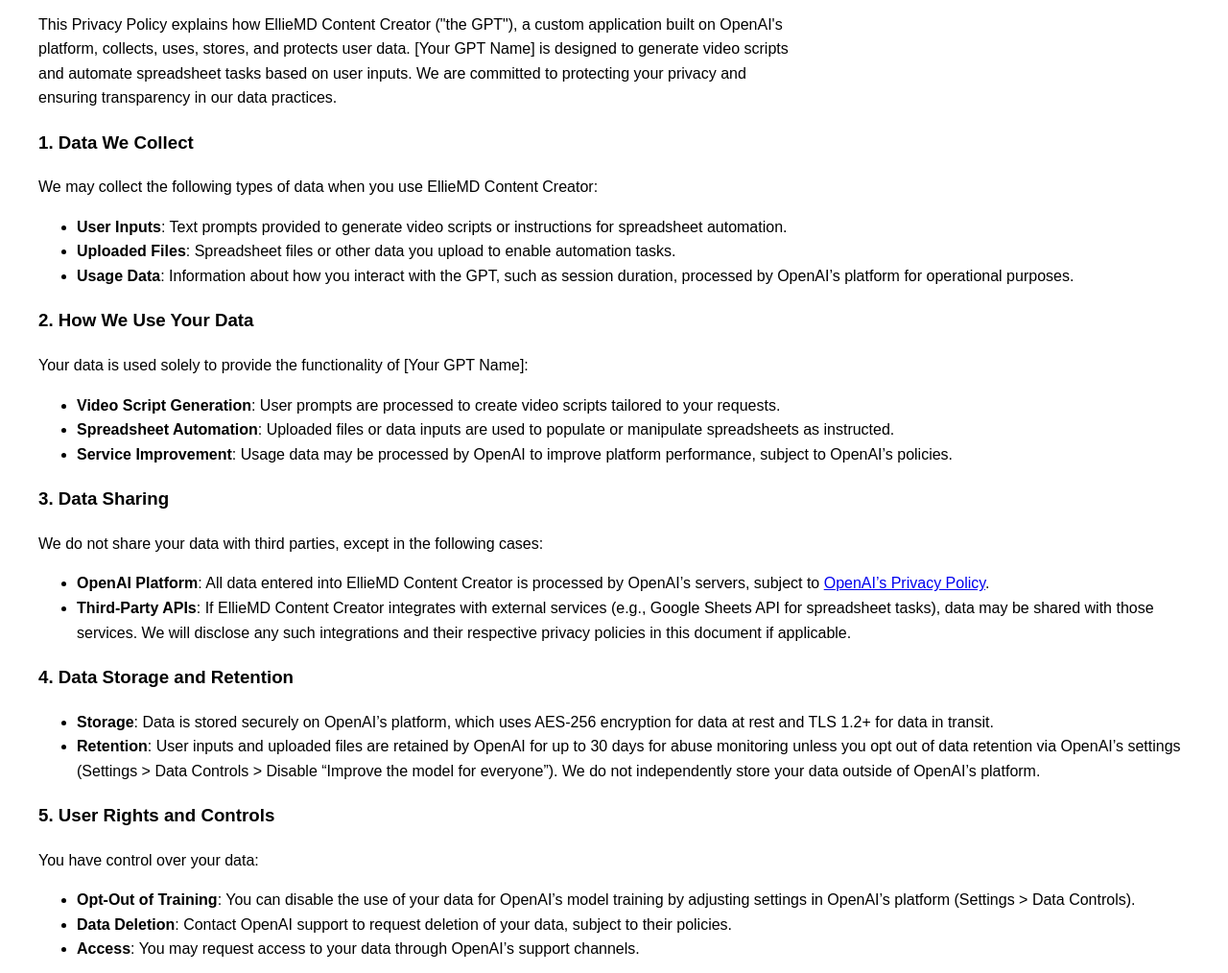
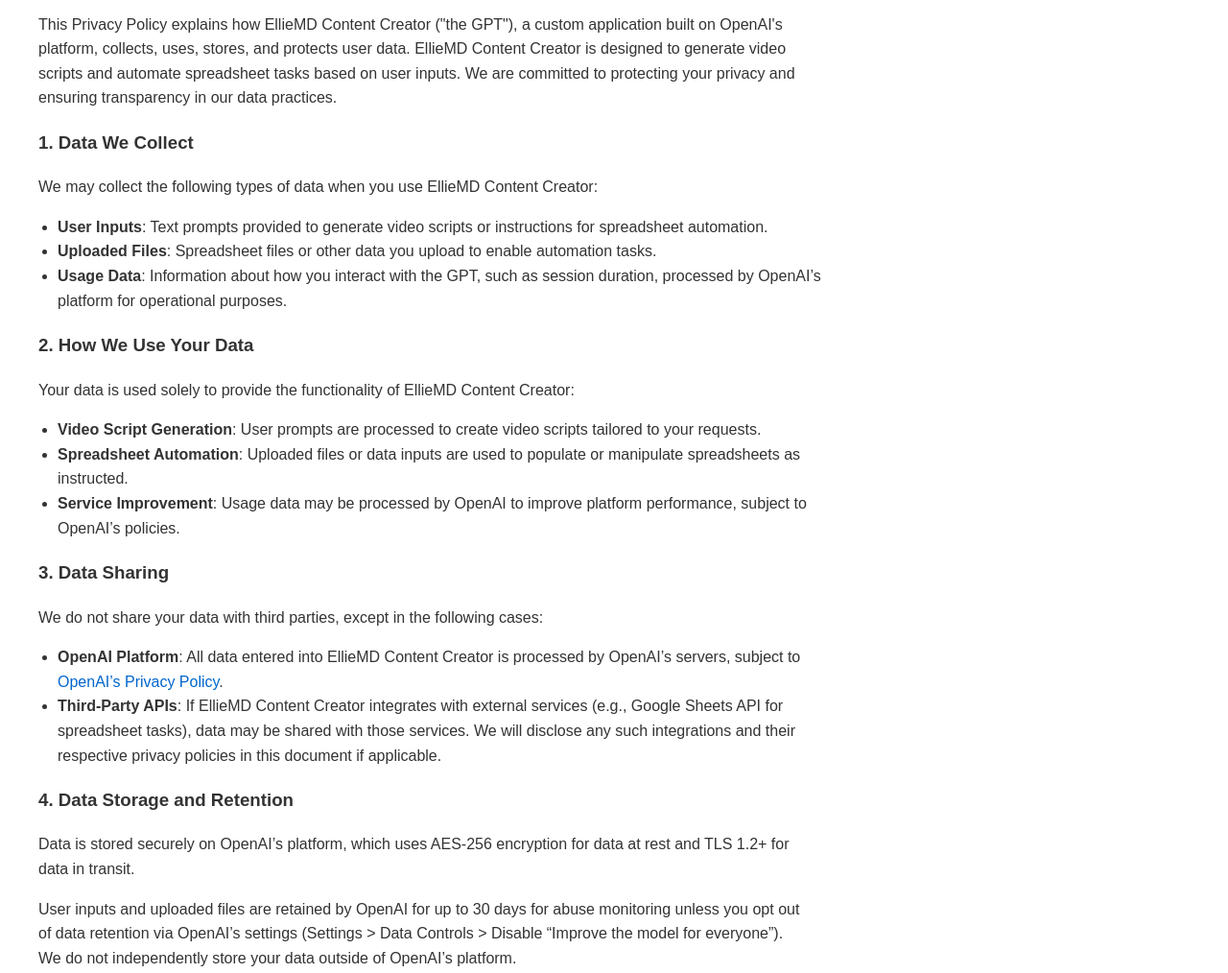
Before and after one commit to dustinhubbard5/.github.io, a plain HTML site: page index.html in a window 1280 px wide. Shown: the part 200-1214 px from the top of the page at 96% size. Drawn offline with Linux system fonts and the light colour scheme.

Commit message:
Update index.html

```diff
--- a/index.html
+++ b/index.html
@@ -3,63 +3,74 @@
 <head>
     <meta charset="UTF-8">
     <meta name="viewport" content="width=device-width, initial-scale=1.0">
-    <title>Privacy Policy</title>
+    <title>Privacy Policy - EllieMD Content Creator</title>
     <style>
-        body { font-family: Arial, sans-serif; margin: 40px; line-height: 1.6; }
-        h1 { color: #333; }
-        p { max-width: 800px; }
+        body {
+            font-family: Arial, sans-serif;
+            margin: 40px;
+            line-height: 1.6;
+            color: #333;
+        }
+        h1, h2, h3 {
+            color: #333;
+        }
+        p, ul {
+            max-width: 800px;
+        }
+        ul {
+            margin: 10px 0;
+            padding-left: 20px;
+        }
+        a {
+            color: #0066cc;
+            text-decoration: none;
+        }
+        a:hover {
+            text-decoration: underline;
+        }
     </style>
 </head>
 <body>
     <h1>Privacy Policy for EllieMD Content Creator</h1>
-    <!-- Replace with the privacy policy text below -->
-    <p><h2>Privacy Policy for EllieMD Content Creator</h2>
+
+    <h2>Privacy Policy for EllieMD Content Creator</h2>
     <p>Last Updated: September 1, 2025</p>
-
-<p>This Privacy Policy explains how EllieMD Content Creator ("the GPT"), a custom application built on OpenAI's platform, collects, uses, stores, and protects user data. [Your GPT Name] is designed to generate video scripts and automate spreadsheet tasks based on user inputs. We are committed to protecting your privacy and ensuring transparency in our data practices.</p>
+    <p>This Privacy Policy explains how EllieMD Content Creator ("the GPT"), a custom application built on OpenAI's platform, collects, uses, stores, and protects user data. EllieMD Content Creator is designed to generate video scripts and automate spreadsheet tasks based on user inputs. We are committed to protecting your privacy and ensuring transparency in our data practices.</p>
 
     <h3>1. Data We Collect</h3>
-<p>We may collect the following types of data when you use EllieMD Content Creator:
+    <p>We may collect the following types of data when you use EllieMD Content Creator:</p>
     <ul>
         <li><strong>User Inputs</strong>: Text prompts provided to generate video scripts or instructions for spreadsheet automation.</li>
         <li><strong>Uploaded Files</strong>: Spreadsheet files or other data you upload to enable automation tasks.</li>
         <li><strong>Usage Data</strong>: Information about how you interact with the GPT, such as session duration, processed by OpenAI’s platform for operational purposes.</li>
     </ul>
-</p>
 
     <h3>2. How We Use Your Data</h3>
-<p>Your data is used solely to provide the functionality of [Your GPT Name]:
+    <p>Your data is used solely to provide the functionality of EllieMD Content Creator:</p>
     <ul>
         <li><strong>Video Script Generation</strong>: User prompts are processed to create video scripts tailored to your requests.</li>
         <li><strong>Spreadsheet Automation</strong>: Uploaded files or data inputs are used to populate or manipulate spreadsheets as instructed.</li>
         <li><strong>Service Improvement</strong>: Usage data may be processed by OpenAI to improve platform performance, subject to OpenAI’s policies.</li>
     </ul>
-</p>
 
     <h3>3. Data Sharing</h3>
-<p>We do not share your data with third parties, except in the following cases:
+    <p>We do not share your data with third parties, except in the following cases:</p>
     <ul>
         <li><strong>OpenAI Platform</strong>: All data entered into EllieMD Content Creator is processed by OpenAI’s servers, subject to <a href="https://openai.com/privacy">OpenAI’s Privacy Policy</a>.</li>
         <li><strong>Third-Party APIs</strong>: If EllieMD Content Creator integrates with external services (e.g., Google Sheets API for spreadsheet tasks), data may be shared with those services. We will disclose any such integrations and their respective privacy policies in this document if applicable.</li>
     </ul>
-</p>
 
     <h3>4. Data Storage and Retention</h3>
-<p>
-<ul>
-    <li><strong>Storage</strong>: Data is stored securely on OpenAI’s platform, which uses AES-256 encryption for data at rest and TLS 1.2+ for data in transit.</li>
-    <li><strong>Retention</strong>: User inputs and uploaded files are retained by OpenAI for up to 30 days for abuse monitoring unless you opt out of data retention via OpenAI’s settings (Settings > Data Controls > Disable “Improve the model for everyone”). We do not independently store your data outside of OpenAI’s platform.</li>
-</ul>
-</p>
+    <p>Data is stored securely on OpenAI’s platform, which uses AES-256 encryption for data at rest and TLS 1.2+ for data in transit.</p>
+    <p>User inputs and uploaded files are retained by OpenAI for up to 30 days for abuse monitoring unless you opt out of data retention via OpenAI’s settings (Settings > Data Controls > Disable “Improve the model for everyone”). We do not independently store your data outside of OpenAI’s platform.</p>
 
     <h3>5. User Rights and Controls</h3>
-<p>You have control over your data:
+    <p>You have control over your data:</p>
     <ul>
         <li><strong>Opt-Out of Training</strong>: You can disable the use of your data for OpenAI’s model training by adjusting settings in OpenAI’s platform (Settings > Data Controls).</li>
         <li><strong>Data Deletion</strong>: Contact OpenAI support to request deletion of your data, subject to their policies.</li>
         <li><strong>Access</strong>: You may request access to your data through OpenAI’s support channels.</li>
     </ul>
-</p>
 
     <h3>6. Security Measures</h3>
     <p>We rely on OpenAI’s robust security practices to protect your data, including encryption and access controls. We do not independently store or process your data outside of OpenAI’s platform. You are responsible for ensuring that sensitive information, such as personally identifiable information (PII), is not included in prompts or uploaded files.</p>
@@ -71,8 +82,8 @@
     <p>We may update this Privacy Policy to reflect changes in EllieMD Content Creator’s functionality or legal requirements. The latest version will always be available at this URL, with the “Last Updated” date revised accordingly.</p>
 
     <h3>9. Contact Us</h3>
-<p>If you have questions about this Privacy Policy or how EllieMD Content Creator handles your data, please contact Dhubbard5@yahoo.com. For issues related to OpenAI’s platform, refer to <a href="https://openai.com/support">OpenAI Support</a>.</p>
+    <p>If you have questions about this Privacy Policy or how EllieMD Content Creator handles your data, please contact <a href="mailto:Dhubbard5@yahoo.com">Dhubbard5@yahoo.com</a>. For issues related to OpenAI’s platform, refer to <a href="https://openai.com/support">OpenAI Support</a>.</p>
 
-<p>By using EllieMD Content Creator, you agree to the terms of this Privacy Policy and OpenAI’s Privacy Policy.</p></p>
+    <p>By using EllieMD Content Creator, you agree to the terms of this Privacy Policy and OpenAI’s Privacy Policy.</p>
 </body>
 </html>
```
Lines whose indentation alone changed are shown as unchanged.
